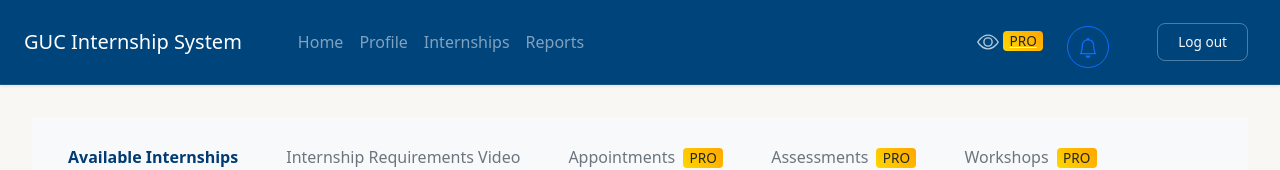
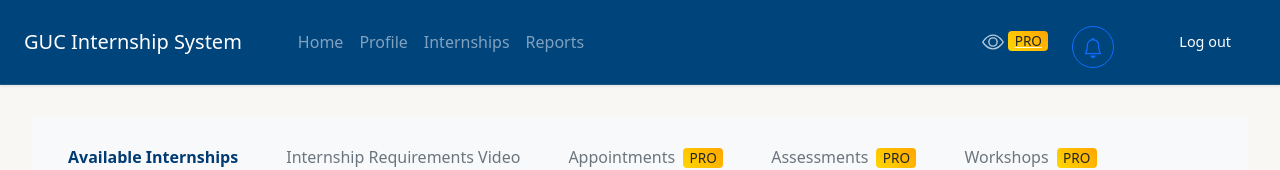
Before and after one commit to CSEN603-2025/Deepseekers, a React (Vite) app in the folder SCADBIGSMARTBRO/: page /student/home in a window 1280 px wide. Shown: the top 170 px of the page. Built offline with nearby package versions, Linux system fonts and the light colour scheme.

Commit message:
log out button component edit also logout button in the company profile has been edit

```diff
--- a/SCADBIGSMARTBRO/src/components/LogoutButton.jsx
+++ b/SCADBIGSMARTBRO/src/components/LogoutButton.jsx
@@ -1,6 +1,7 @@
 import React from 'react';
 import { Button } from 'react-bootstrap';
 import { useNavigate } from 'react-router-dom';
+import '../css/navigationBar.css'; // Import the navigation bar CSS for consistent styling
 
 const LogoutButton = () => {
   const navigate = useNavigate();
@@ -14,11 +15,26 @@ const LogoutButton = () => {
     navigate('/login');
   };
 
+  // Check if we're in a navigation bar (dark background) or standalone (light background)
+  const isInNavBar = window.location.pathname.includes('/faculty/') ||
+                     window.location.pathname.includes('/scad/') ||
+                     window.location.pathname === '/';
+
   return (
     <Button
-      variant="outline-light"
+      variant={isInNavBar ? "outline-light" : "primary"}
       className="logout-btn ms-3"
       onClick={handleLogout}
+      style={{
+        borderRadius: '8px',
+        padding: '0.4rem 1rem',
+        fontSize: '0.9rem',
+        fontWeight: '500',
+        transition: 'all 0.2s ease',
+        backgroundColor: isInNavBar ? 'transparent' : '#00447c',
+        color: 'white',
+        border: isInNavBar ? '1px solid rgba(255, 255, 255, 0.3)' : '1px solid #00447c'
+      }}
     >
       Log out
     </Button>
```
